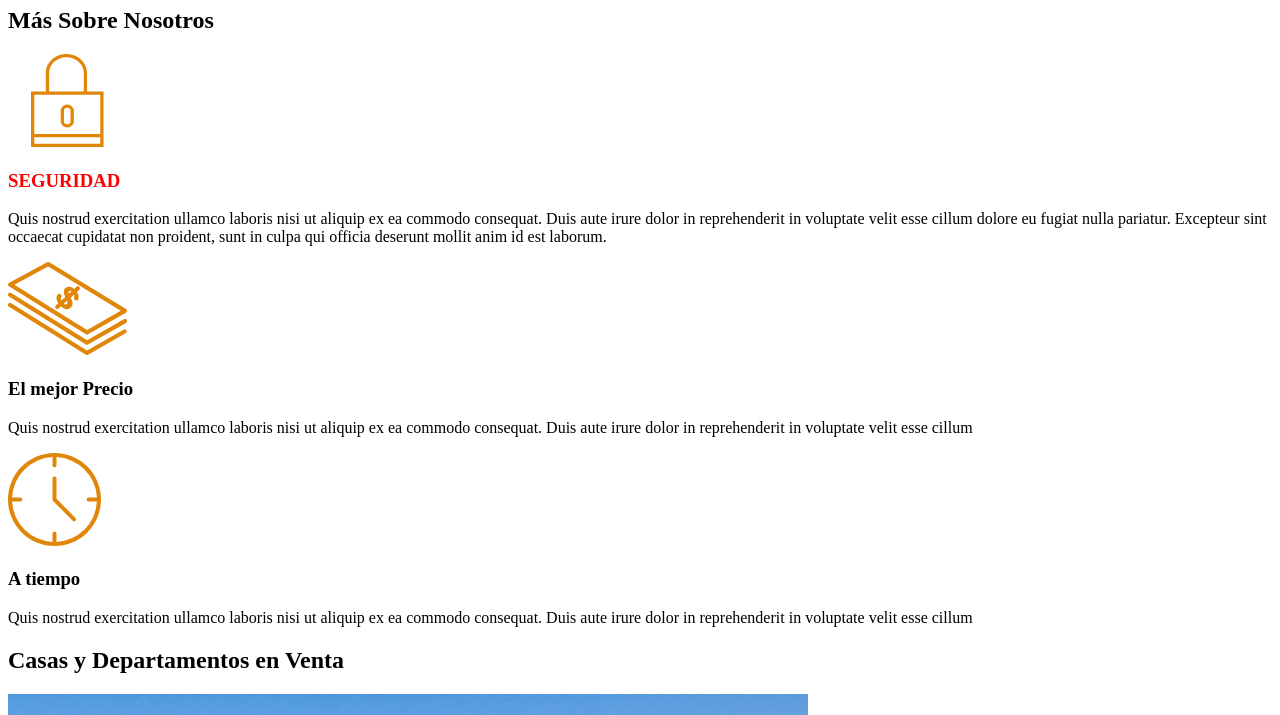
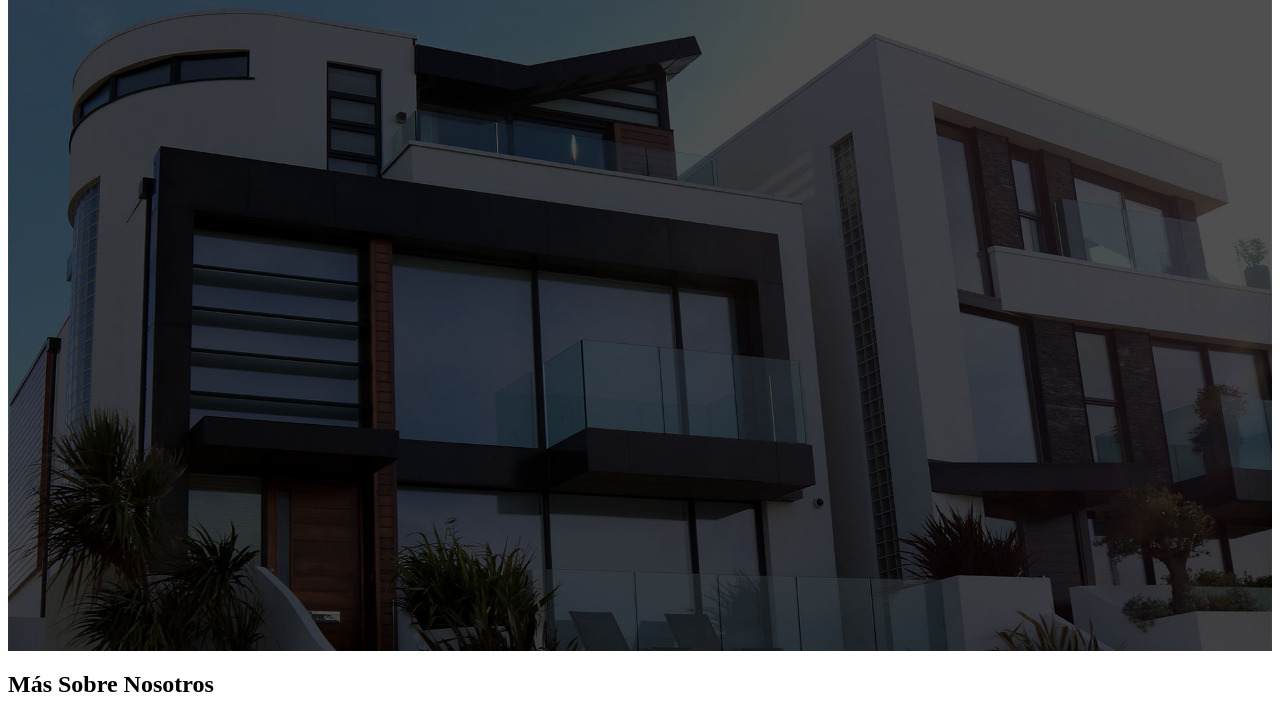
Before and after one commit to avilesdiana/Curso, a plain HTML site: page Ejercicio/index.html in a window 1280 px wide. Shown: the part 157-872 px from the top of the page. Drawn offline with Linux system fonts and the light colour scheme.

Commit message:
Clase 30 DISEÑO PAGINA

```diff
--- a/Ejercicio/css/styles.css
+++ b/Ejercicio/css/styles.css
@@ -3,17 +3,19 @@
  # es para id's, solo por página puede tener 1
  . es para clases es para ser reutilizada
 
-
 */
 
-#site-header {
-    background-color: blueviolet;
+
+/* HEADER */
+
+.site-header.inicio {
+    background-image: url(../img/header.jpg);
+    background-position: center center;
+    /*Muestra la imagen desde el centro*/
+    background-size: cover;
+    /*Tomar el espacio disponible tanto en alto y
+    ancho guardando las proporciones*/
+    height: 100vh;
+    min-height: 600px;
+    /*toma la altura de la pantalla*/
 }
-
-.encabezado {
-    color: red;
-}
-
-.mayusculas {
-    text-transform: uppercase;
-}
--- a/Ejercicio/index.html
+++ b/Ejercicio/index.html
@@ -13,11 +13,10 @@
  -->
     <link rel="stylesheet" href="css/styles.css">
 
-
 </head>
 
 <body>
-    <header id="site-header">
+    <header class="site-header inicio">
         <!--  Con alt si la imagen no carga, aparece el texto del atributo Alt -->
         <a href="/">
             <img src="img/logo.svg" alt="Logotipo de vienes Raices">
@@ -40,7 +39,7 @@
         -->
         <div>
             <img src="img/icono1.svg" alt="Icono Seguridad">
-            <h3 class="encabezado mayusculas"> Seguridad</h3>
+            <h3> Seguridad</h3>
             <p> Quis nostrud exercitation ullamco laboris nisi ut aliquip ex ea commodo consequat. Duis aute irure dolor in reprehenderit in voluptate velit esse cillum dolore eu fugiat nulla pariatur. Excepteur sint occaecat cupidatat non proident, sunt
                 in culpa qui officia deserunt mollit anim id est laborum.</p>
         </div>
```
